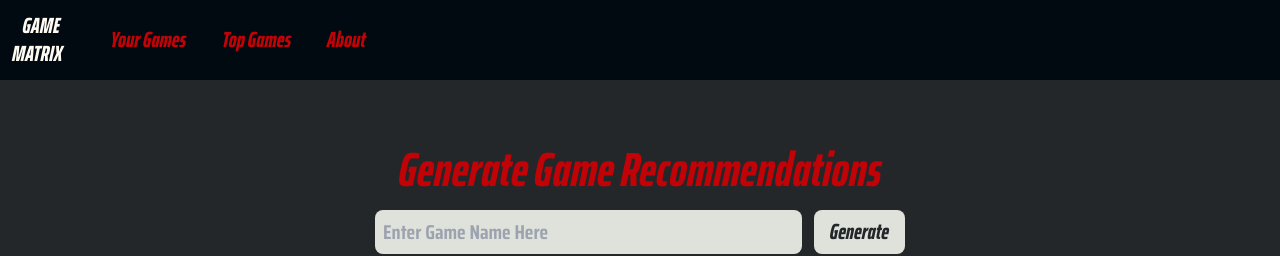
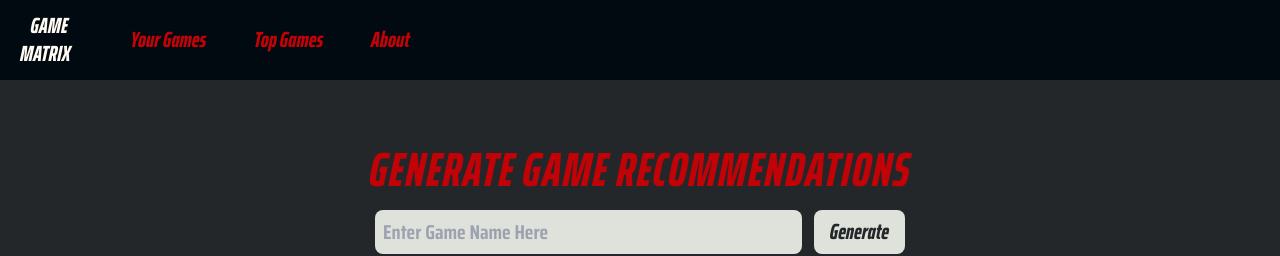
Before and after one commit to Aditya5205/GameMatrix, a Vue app: page / in a window 1280 px wide. Shown: the top 256 px of the page. Built offline with nearby package versions, Linux system fonts and the light colour scheme; no server answers.

Commit message:
Fix Navbar and Heading
Fix navbar in app.vue.
Improve heading in HomeView.vue.

```diff
--- a/src/App.vue
+++ b/src/App.vue
@@ -1,10 +1,12 @@
 <template>
   <header
-    class="h-16 bg-black-dark p-2 text-red-light shadow-lg sm:h-20 sm:p-3"
+    class="h-16 bg-black-dark p-2 text-red-light shadow-lg sm:h-20 sm:p-0"
   >
-    <nav>
+    <nav
+      class="mx-2 flex h-full items-center justify-around sm:mx-5 sm:justify-normal"
+    >
       <ul
-        class="flex items-center justify-around gap-x-7 text-lg sm:justify-normal sm:text-[22px]"
+        class="flex w-full items-center justify-around gap-x-10 text-lg sm:justify-normal sm:text-[22px]"
       >
         <!-- This is where logo goes -->
         <li class="text-center hover:text-white-light sm:mr-3">
--- a/src/views/HomeView.vue
+++ b/src/views/HomeView.vue
@@ -1,7 +1,9 @@
 <template>
   <body class="min-h-screen bg-black-light">
     <div class="flex h-60 flex-col items-center justify-center">
-      <h2 class="w-full text-center text-4xl text-red-light sm:text-5xl">
+      <h2
+        class="w-full text-center text-4xl uppercase tracking-wide text-red-light sm:text-5xl"
+      >
         Generate Game Recommendations
       </h2>
       <div class="mt-3 flex w-full justify-center sm:mt-4">
@@ -11,8 +13,8 @@
           class="mr-3 w-1/2 rounded-lg outline-none sm:w-1/3"
           :class="
             showSearchbarError
-              ? 'font-sairaHeader bg-red-light text-center text-xl text-white-light sm:text-2xl'
-              : 'font-sairaBody bg-white-dark indent-1 text-lg focus:bg-white-light sm:indent-2 sm:text-xl'
+              ? 'bg-red-light text-center font-sairaHeader text-xl text-white-light sm:text-2xl'
+              : 'bg-white-dark indent-1 font-sairaBody text-lg focus:bg-white-light sm:indent-2 sm:text-xl'
           "
           v-model="gameName"
           placeholder="Enter Game Name Here"
```
